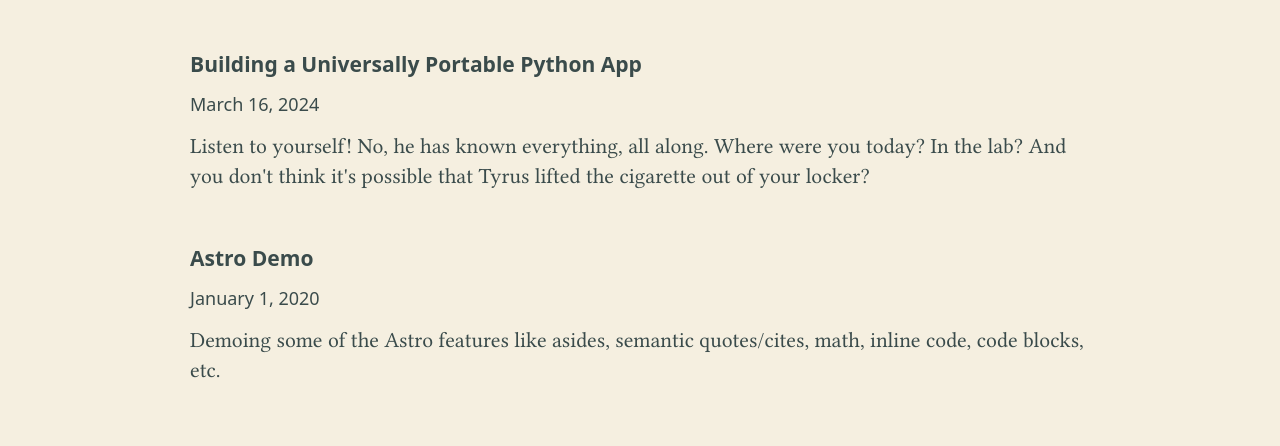
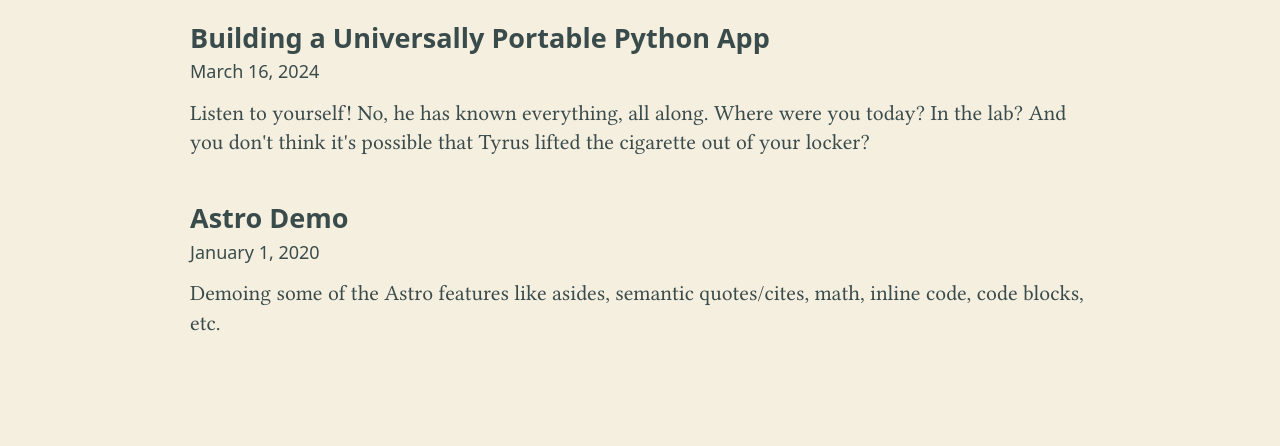
Before and after one commit to JPHutchins/interstellar-inclination, an Astro site: page / in a window 1280 px wide. Shown: the part 253-699 px from the top of the page. Built offline with nearby package versions, Linux system fonts and the light colour scheme; Astro itself is replaced by a stand-in of ours; some packages are replaced by stand-ins of ours.

Commit message:
fix posts h3 -> h2

```diff
--- a/src/components/blog/preview.astro
+++ b/src/components/blog/preview.astro
@@ -5,7 +5,7 @@
 ---
 
 <div>
-    <h3><a href={`/${post.slug}`}>{post.title}</a></h3>
+    <h2><a href={`/${post.slug}`}>{post.title}</a></h2>
     <div class="post-date">
         <Date date={post.date} />
     </div>
```
